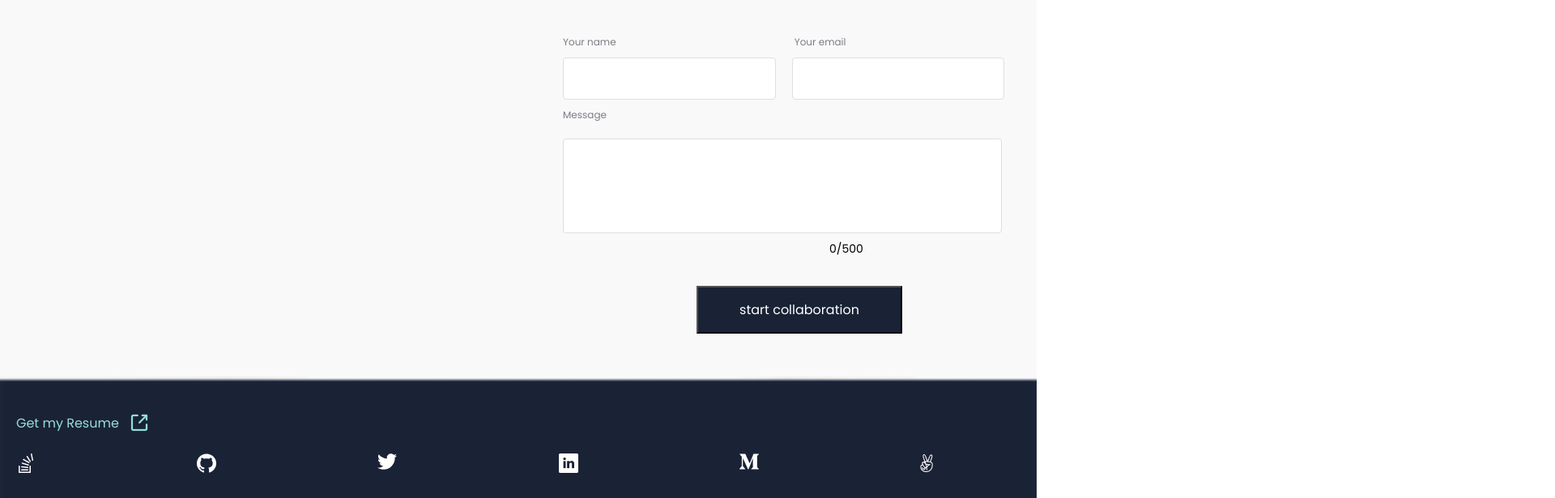
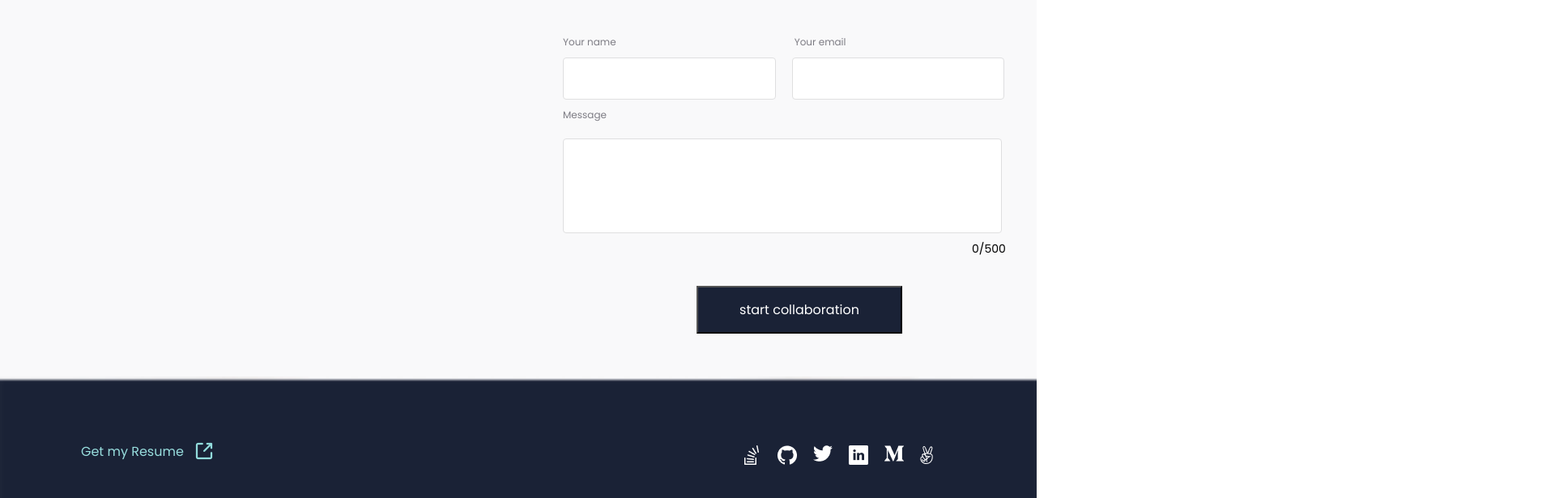
Before and after one commit to uno36/My-Portfolio, a website: page index.html in a window 1280 px wide. Shown: the part 5425-6040 px from the top of the page at 81% size, 1920 px wide, since content can reach past the window. Drawn offline with nearby package versions, Linux system fonts and the light colour scheme; a web font is replaced by a local one.

Commit message:
added geometry images to page2

```diff
--- a/index.html
+++ b/index.html
@@ -262,6 +262,7 @@
 
             </form>
         <div class="contact-img">
+            <div class="resume-and-icons">
                 <button class="resume-btn"><a href="#"> Get my Resume  <img class="share-icon" src="images/icons8-share-24.png" alt="union"></a></button>
             <div class="icons">
                     <ul>
@@ -273,6 +274,7 @@
                     <li><a href="#"><img src="images/angellist (2).png" alt=""></a></li>
                 </ul>
             </div>
+            </div>
         </div>
 
 
--- a/styles.css
+++ b/styles.css
@@ -679,6 +679,21 @@ body {
   }
 
   .resume-btn {
+    margin-top: 70px;
+    margin-left: 100px;
+  }
 
+  .character-limit {
+    margin-left: 1200px;
+  }
+
+  .icons {
+    float: right;
+    margin-top: 70px;
+  }
+
+  .resume-and-icons {
+    width: 90%;
+    align-items: center;
   }
 }
```
Also changed, not shown: images/image-geometry_2.png (added), images/image-geometry_3.png (added).
